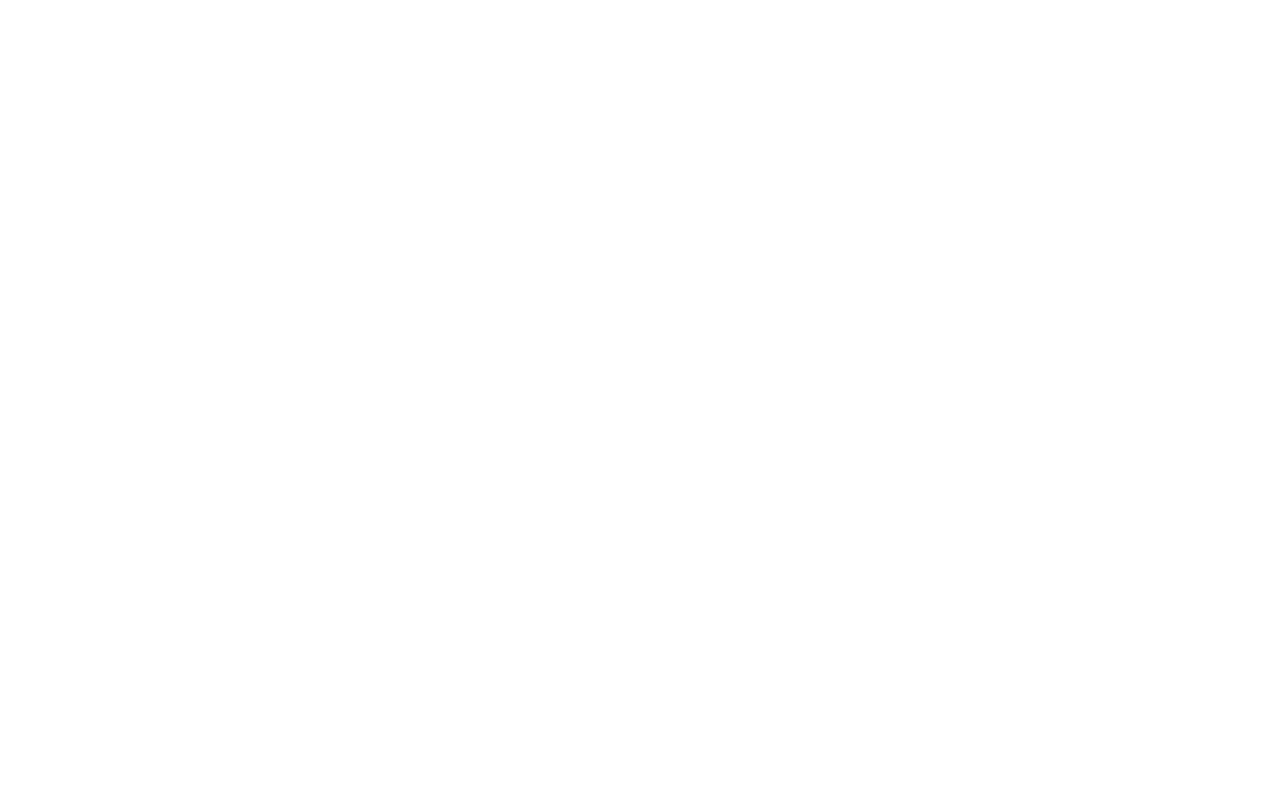
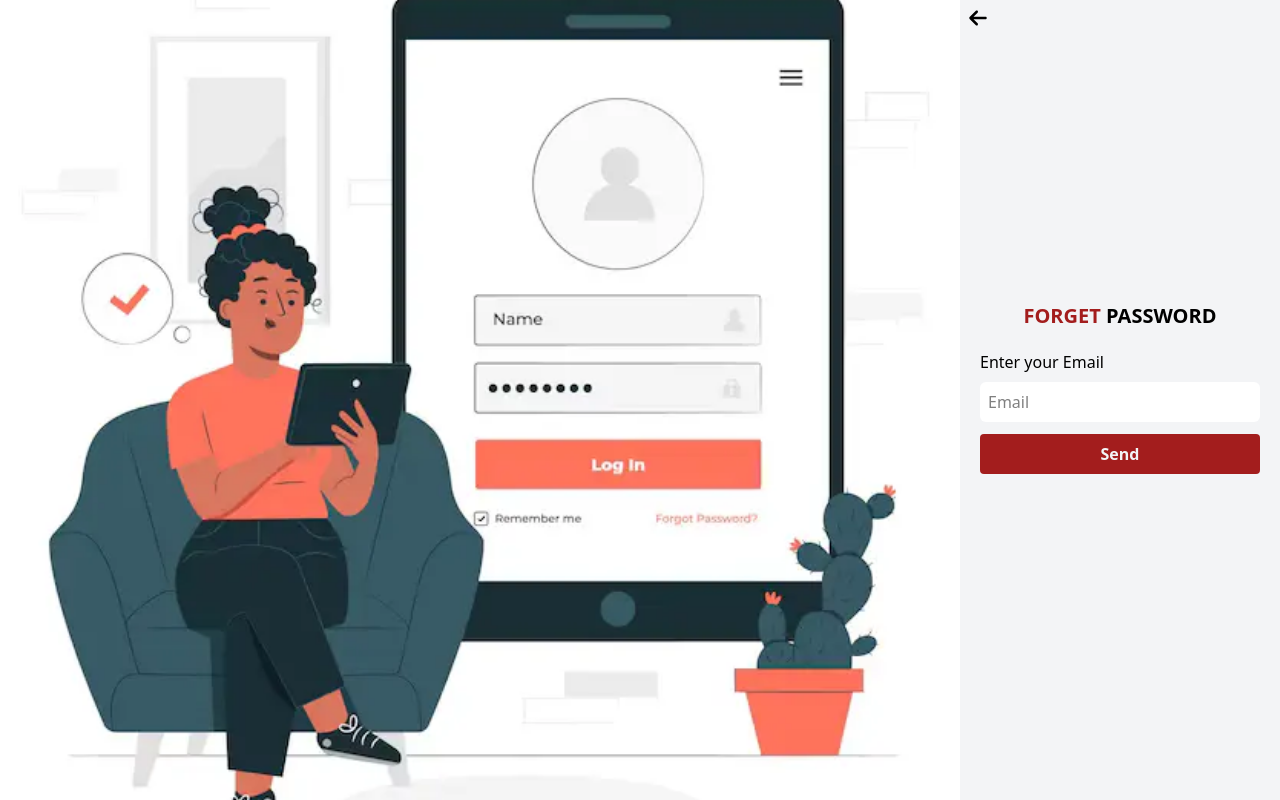
Before and after one commit to Siddique-Ahmed/Jobify_Frontend, a React (Vite) app: page /forget-password in a window 1280 px wide. Before the commit this address had no page. Built offline with nearby package versions, Linux system fonts and the light colour scheme.

Commit message:
make forget password reset password page

```diff
--- a/src/App.jsx
+++ b/src/App.jsx
@@ -15,6 +15,9 @@ import AppliedJobs from "./pages/AppliedJobs";
 import Settings from "./pages/Settings";
 import Profile from "./pages/Profile";
 import ProfileUpdate from "./pages/ProfileUpdate";
+import ForgetPassword from "./pages/authPages/ForgetPassword";
+import ResetPassword from "./pages/authPages/ResetPassword";
+import JobDetail from "./pages/JobDetail";
 
 const App = () => {
   return (
@@ -29,8 +32,11 @@ const App = () => {
         <Route path="/benefits" element={<Benefit />} />
         <Route path="/saved-jobs" element={<SavedJobs />} />
         <Route path="/jobs" element={<Jobs />} />
+        <Route path="/job-detail/:id" element={<JobDetail />} />
         <Route path="/login" element={<Login />} />
         <Route path="/signup" element={<Signup />} />
+        <Route path="/forget-password" element={<ForgetPassword />} />
+        <Route path="/reset-password/:id/:token" element={<ResetPassword />} />
         <Route path="/apply-jobs" element={<AppliedJobs />} />
         <Route path="/settings" element={<Settings />} />
         <Route path="/profile" element={<Profile />} />
--- /dev/null
+++ b/src/components/ForgetPasswordForm.jsx
@@ -0,0 +1,33 @@
+import React from 'react'
+import Button from '../global/Button'
+import TextInput from '../global/TextInput'
+
+const ForgetPasswordForm = () => {
+  return (
+    <form
+      onSubmit={(e) => e.preventDefault()}
+      className="w-full sm:w-[430px] lg:w-full flex flex-col items-center justify-center"
+    >
+      <TextInput
+        clasName={"w-full flex flex-col gap-2 mt-2"}
+        inputClass={"w-full px-2 py-2 rounded-md bg-white outline-none"}
+        labelText={"Enter your Email"}
+        placeHolder={"Email"}
+        isLabel={true}
+        inputFunction={() => console.log("input")}
+      />
+      <div className="w-full py-3">
+        <Button
+          text={"Send"}
+          isText={true}
+          className={
+            "w-full bg-[var(--dark-bg)] mb-3 p-2 rounded-sm text-gray-100 font-bold hover:opacity-85"
+          }
+          buttonType="submit"
+        />
+      </div>
+    </form>
+  )
+}
+
+export default ForgetPasswordForm
--- /dev/null
+++ b/src/components/JobDetailContent.jsx
@@ -0,0 +1,14 @@
+import React from "react";
+
+const JobDetailContent = () => {
+  return (
+    <div className="w-full min-h-screen pt-18 sm:px-4">
+      <div className="container mx-auto px-4 py-3">
+        {/* job Detail content */}
+        <div>hello</div>
+      </div>
+    </div>
+  );
+};
+
+export default JobDetailContent;
--- a/src/components/LoginForm.jsx
+++ b/src/components/LoginForm.jsx
@@ -27,10 +27,7 @@ const LoginForm = () => {
         inputFunction={() => console.log("input")}
       />
       <div className="py-2 w-full flex flex-col gap-2">
-        <div>
-          <span>Remember Me</span>
-        </div>
-        <Link to={"/#"} className="text-[var(--dark-bg)] font-semibold text-end">
+        <Link to={"/forget-password"} className="text-[var(--dark-bg)] font-semibold text-end">
           Forgot Password?
         </Link>
       </div>
--- /dev/null
+++ b/src/components/ResetPasswordForm.jsx
@@ -0,0 +1,33 @@
+import React from "react";
+import TextInput from "../global/TextInput";
+import Button from "../global/Button";
+
+const ResetPasswordForm = () => {
+  return (
+    <form
+      onSubmit={(e) => e.preventDefault()}
+      className="w-full sm:w-[430px] lg:w-full flex flex-col items-center justify-center"
+    >
+      <TextInput
+        clasName={"w-full flex flex-col gap-2 mt-2"}
+        inputClass={"w-full px-2 py-2 rounded-md bg-white outline-none"}
+        labelText={"New Password"}
+        placeHolder={"New Password"}
+        isLabel={true}
+        inputFunction={() => console.log("input")}
+      />
+      <div className="w-full py-3">
+        <Button
+          text={"Send"}
+          isText={true}
+          className={
+            "w-full bg-[var(--dark-bg)] mb-3 p-2 rounded-sm text-gray-100 font-bold hover:opacity-85"
+          }
+          buttonType="submit"
+        />
+      </div>
+    </form>
+  );
+};
+
+export default ResetPasswordForm;
--- a/src/components/SignupForm.jsx
+++ b/src/components/SignupForm.jsx
@@ -42,17 +42,6 @@ const SignupForm = () => {
         isLabel={true}
         inputFunction={() => console.log("input")}
       />
-      <div className="py-2 w-full flex flex-col gap-2">
-        <div>
-          <span>Remember Me</span>
-        </div>
-        <Link
-          to={"/#"}
-          className="text-[var(--dark-bg)] font-semibold text-end"
-        >
-          Forgot Password?
-        </Link>
-      </div>
       <div className="w-full py-3">
         <Button
           text={"Signup"}
--- /dev/null
+++ b/src/pages/JobDetail.jsx
@@ -0,0 +1,16 @@
+import React from "react";
+import Header from "../components/Header";
+import Footer from "../components/Footer";
+import JobDetailContent from "../components/JobDetailContent";
+
+const JobDetail = () => {
+  return (
+    <div>
+      <Header />
+      <JobDetailContent />
+      <Footer />
+    </div>
+  );
+};
+
+export default JobDetail;
--- /dev/null
+++ b/src/pages/authPages/ForgetPassword.jsx
@@ -0,0 +1,38 @@
+import React from "react";
+import loginBg from "../../assets/images/login_Bg.webp";
+import HighlightText from "../../global/HighlightText";
+import ForgetPasswordForm from "../../components/ForgetPasswordForm";
+import { Link } from "react-router-dom";
+import { FaArrowLeft } from "react-icons/fa6";
+
+const ForgetPassword = () => {
+  return (
+    <div className="w-full min-h-screen flex items-center">
+      {/* Image Side */}
+      <div className="hidden w-3/4 lg:flex justify-center h-screen">
+        <img src={loginBg} className="object-cover w-full" />
+      </div>
+      {/* Form Side */}
+      <div className="relative w-full lg:w-1/4 flex items-center justify-center gap-3 px-5 py-10 flex-col bg-gray-100 min-h-screen overflow-y-auto hide-scrollbar">
+        <Link
+          to={"/login"}
+          className="absolute top-2 left-2 hover:text-[var(--dark-bg)]"
+        >
+          <FaArrowLeft size={20} />
+        </Link>
+        <div>
+          <h1 className="text-xl uppercase font-bold">
+            <HighlightText
+              text={"Forget Password"}
+              highlight={"Forget"}
+              color="var(--dark-bg)"
+            />
+          </h1>
+        </div>
+        <ForgetPasswordForm />
+      </div>
+    </div>
+  );
+};
+
+export default ForgetPassword;
--- /dev/null
+++ b/src/pages/authPages/ResetPassword.jsx
@@ -0,0 +1,31 @@
+import React from "react";
+import loginBg from "../../assets/images/login_Bg.webp";
+import HighlightText from "../../global/HighlightText";
+import ForgetPasswordForm from "../../components/ForgetPasswordForm";
+import ResetPasswordForm from "../../components/ResetPasswordForm";
+
+const ResetPassword = () => {
+  return (
+    <div className="w-full min-h-screen flex items-center">
+      {/* Form Side */}
+      <div className="w-full lg:w-1/4 flex items-center justify-center gap-3 px-5 py-10 flex-col bg-gray-100 min-h-screen overflow-y-auto hide-scrollbar">
+        <div>
+          <h1 className="text-xl uppercase font-bold">
+            <HighlightText
+              text={"New Password"}
+              highlight={"Password"}
+              color="var(--dark-bg)"
+            />
+          </h1>
+        </div>
+        <ResetPasswordForm />
+      </div>
+      {/* Image Side */}
+      <div className="hidden w-3/4 lg:flex justify-center h-screen">
+        <img src={loginBg} className="object-cover w-full" />
+      </div>
+    </div>
+  );
+};
+
+export default ResetPassword;
```
